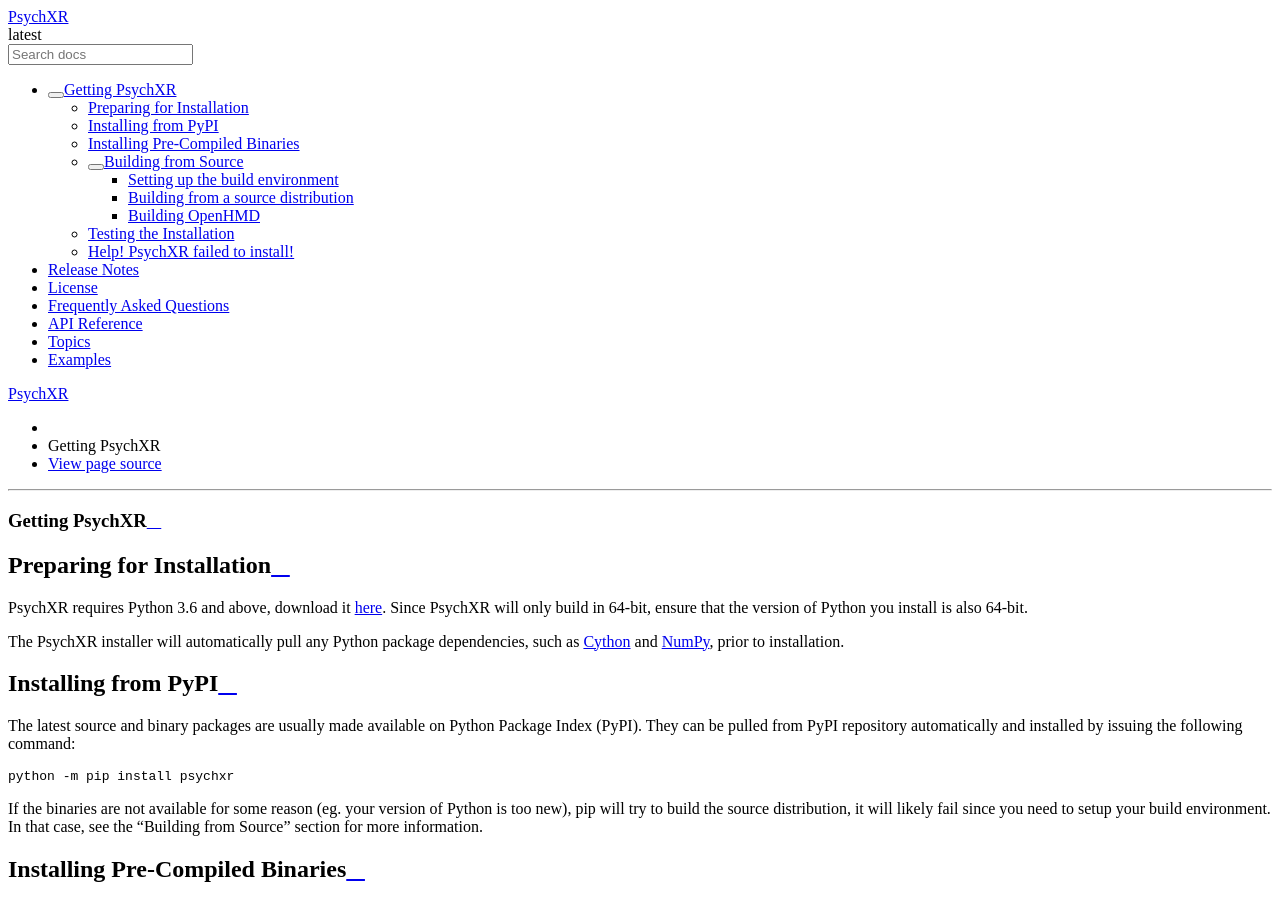
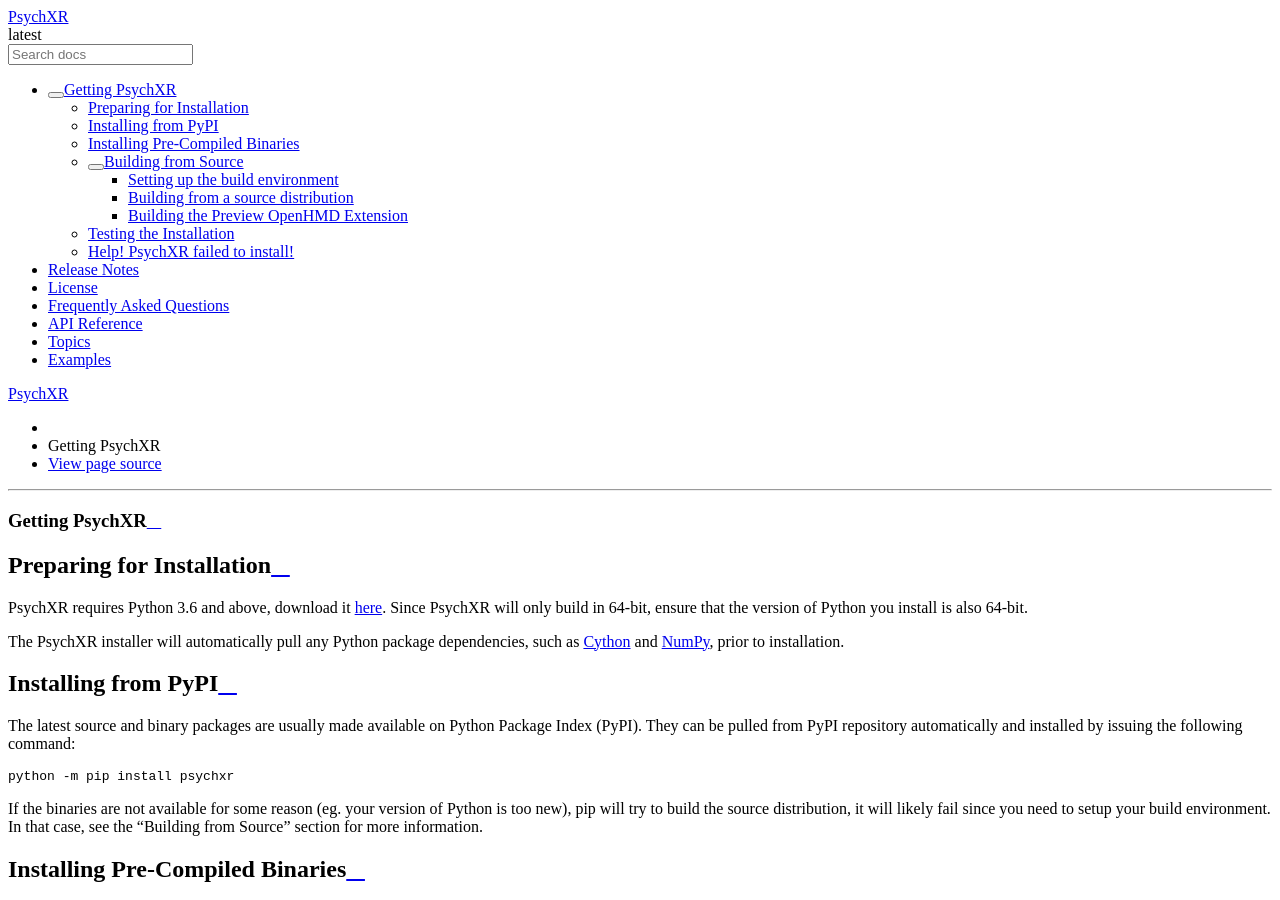
Before and after one commit to mdcutone/psychxr, a Sphinx documentation site: the page built from docs/installing.rst, in a window 1280 px wide and 900 px high. Built offline with Sphinx 7.4.7 and the Read the Docs theme 2.0.0, drawn with Linux system fonts in a browser that asks for light colours; some of the changed text lies outside the part shown.

Commit message:
DOCS: More typos.

```diff
--- a/docs/installing.rst
+++ b/docs/installing.rst
@@ -150,8 +150,8 @@
 
     python -m pip install psychxr-<version>.tar.gz
 
-Building OpenHMD
-~~~~~~~~~~~~~~~~
+Building the Preview OpenHMD Extension
+~~~~~~~~~~~~~~~~~~~~~~~~~~~~~~~~~~~~~~
 
 A preview version of the OpenHMD extension is available as of version 0.2.4 of
 PsychXR. If you want to try it out, you can tell the installer to build it by
```
